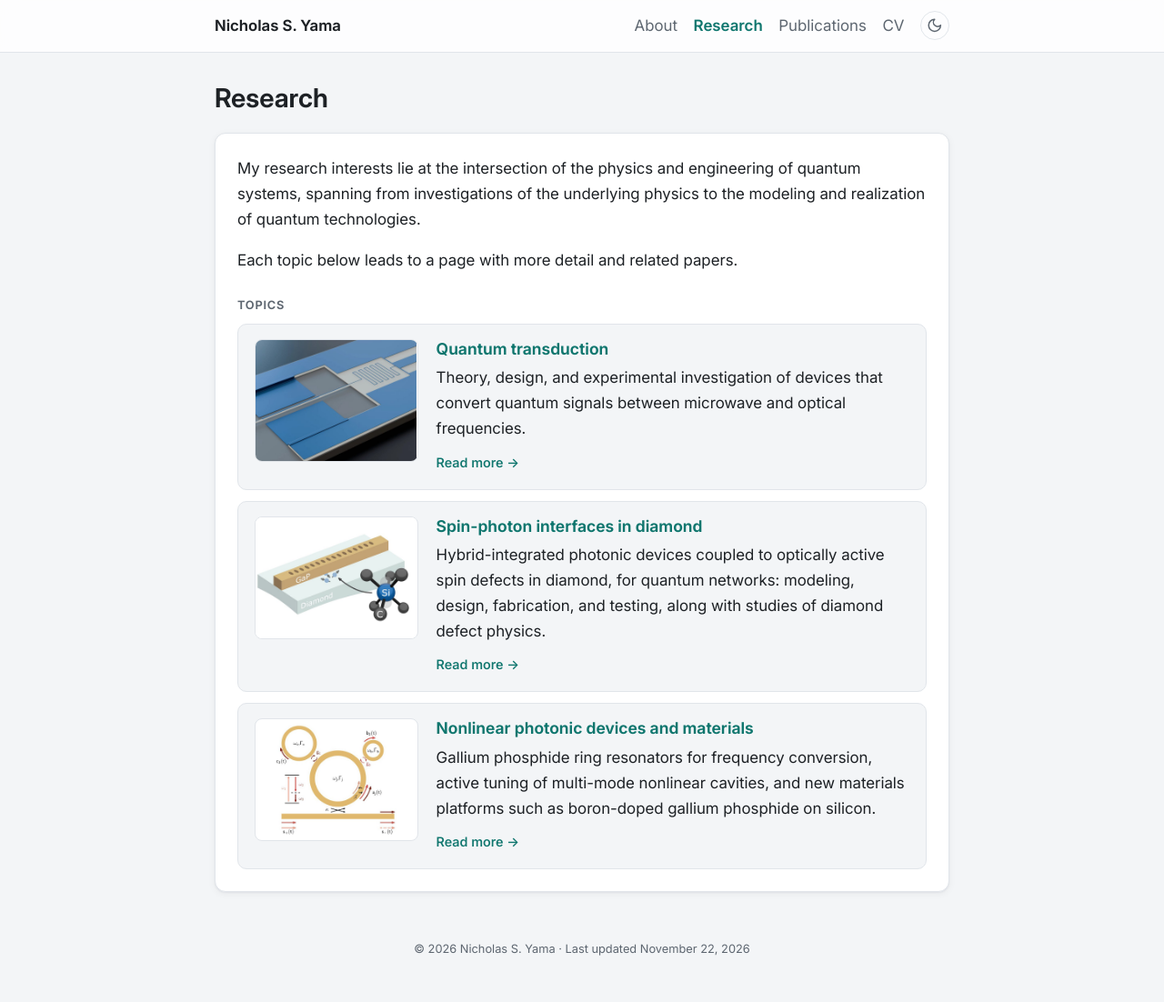
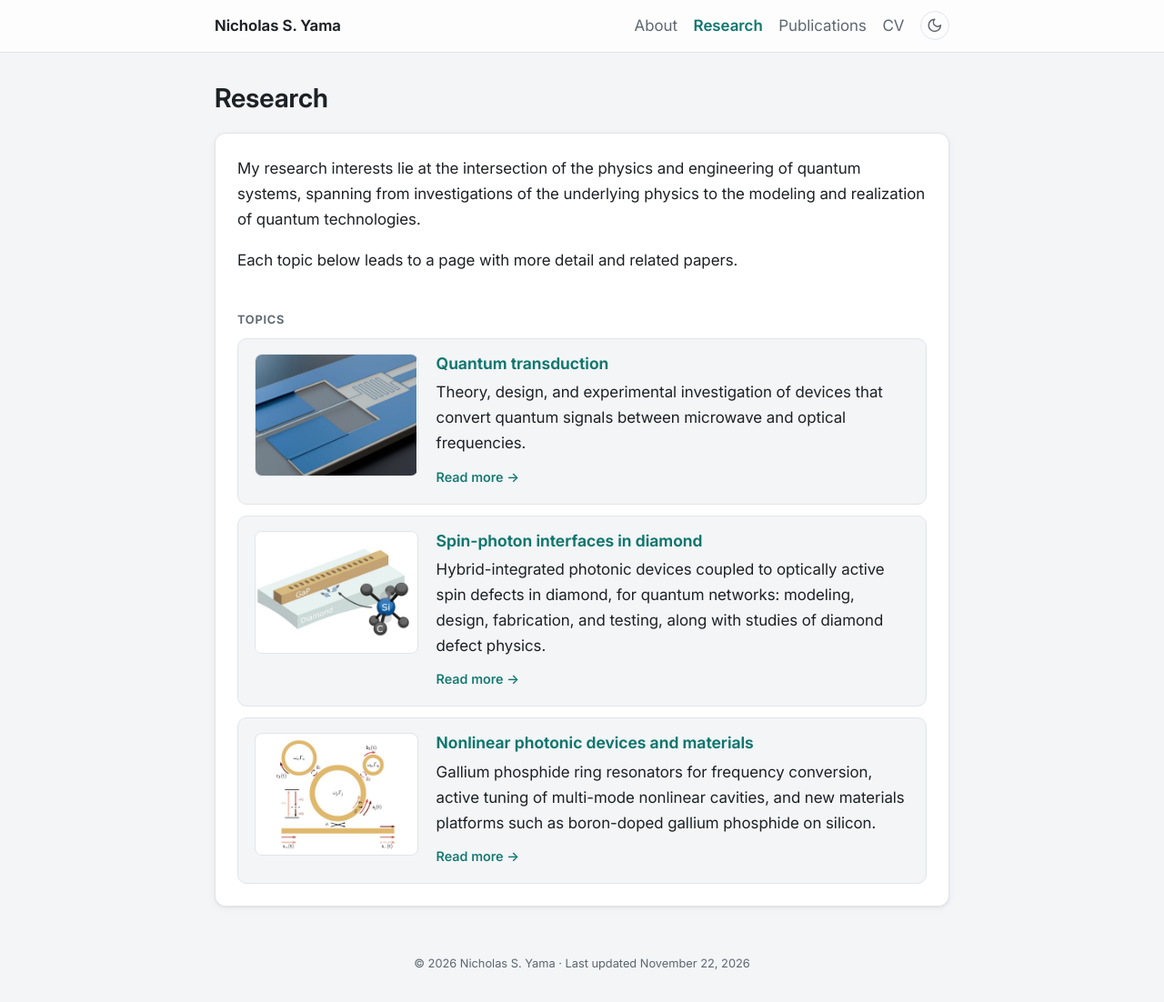
Before and after one commit to nyama8/nyama8.github.io, a Jekyll site: the page built from research.md, in a window 1280 px wide and 1102 px high. Shown: the whole window at 91% size. Built offline with Jekyll 4.4.1, drawn with Linux system fonts in a browser that asks for light colours.

Commit message:
More space above small section headings (Topics, Highlighted/Related papers)
Co-Authored-By: Claude Opus 5.5 <noreply@anthropic.com>

```diff
--- a/assets/css/style.css
+++ b/assets/css/style.css
@@ -269,7 +269,7 @@ img { max-width: 100%; height: auto; }
   text-transform: uppercase;
   letter-spacing: 0.06em;
   color: var(--muted);
-  margin: 1.75rem 0 0.75rem;
+  margin: 2.75rem 0 0.75rem;   /* space above "TOPICS" */
 }
 .topic-card {
   display: flex;
@@ -350,7 +350,7 @@ img { max-width: 100%; height: auto; }
   text-transform: uppercase;
   letter-spacing: 0.06em;
   color: var(--muted);
-  margin: 1.5rem 0 0.5rem;
+  margin: 2.5rem 0 0.6rem;   /* space above "HIGHLIGHTED PAPER" and "RELATED PAPERS" */
 }
 .related { margin: 0; padding-left: 1.1rem; font-size: 0.95rem; }
 .related li { margin-bottom: 0.35rem; }
```
